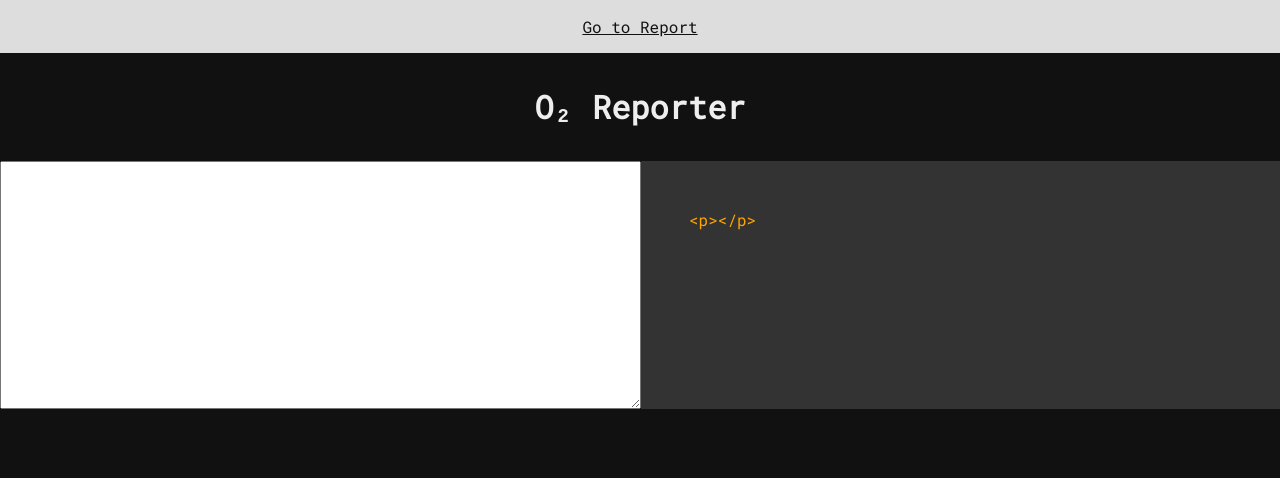
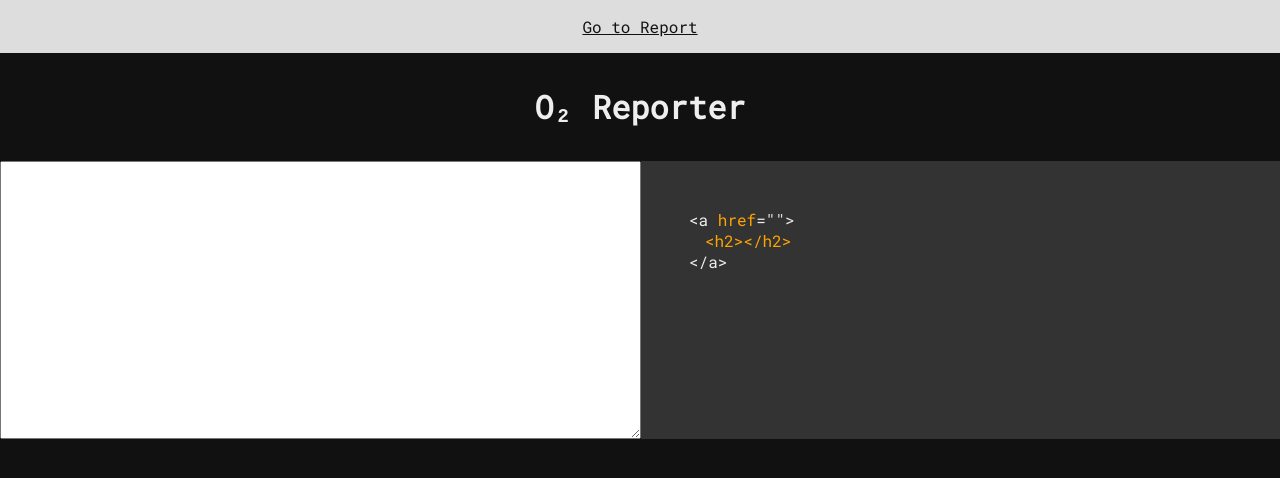
Before and after one commit to dragunovartem99/o2-reporter, a Vue app: page / in a window 1280 px wide. Shown: the top 478 px of the page. Built offline with nearby package versions, Linux system fonts and the light colour scheme.

Commit message:
Add main functionality

```diff
--- a/src/App.vue
+++ b/src/App.vue
@@ -13,7 +13,16 @@
       rows="10"
     ></textarea>
     <div class="code">
-      <fakeTag type="p">{{ test }}</fakeTag>
+      <span>&lt;a <span>href</span>="{{ test.split(/\r?\n/)[0] }}"&gt;</span>
+      <fakeTag tag="h2">{{ test.split(/\r?\n/)[1] }}</fakeTag>
+
+      <div v-if="test.split(/\r?\n/)[1]">
+        <fakeTag v-for="n in test.split(/\r?\n/).length - 2" tag="p">{{
+          test.split(/\r?\n/)[n + 1]
+        }}</fakeTag>
+      </div>
+
+      <span>&lt;/a&gt;</span>
     </div>
   </div>
 </template>
@@ -28,12 +37,13 @@ export default {
   data() {
     return {
       test: "",
+      // length: test.split(/\r?\n/).length,
     };
   },
 };
 </script>
 
-<style scoped>
+<style>
 h1 {
   text-align: center;
   margin-bottom: 2rem;
@@ -49,13 +59,15 @@ h1 {
 .app {
   display: flex;
 }
-
+span span {
+  color: orange;
+}
 .raw,
 .code {
+  font-size: 1rem;
   flex: 1;
   padding: 3rem;
 }
-
 .code {
   background-color: #333;
 }
--- a/src/components/fakeTag.vue
+++ b/src/components/fakeTag.vue
@@ -1,13 +1,18 @@
 <template>
-  <span>&lt;{{ type }}&gt;</span><slot /><span>&lt;/{{ type }}&gt</span>
+  <div class="faketag">
+    <span>&lt;{{ tag }}&gt;</span><slot /><span>&lt;/{{ tag }}&gt</span>
+  </div>
 </template>
 <script>
 export default {
-  props: ["type"],
+  props: ["tag"],
 };
 </script>
-<style>
+<style scoped>
 span {
   color: orange;
 }
+.faketag {
+  margin-left: 1rem;
+}
 </style>
```
